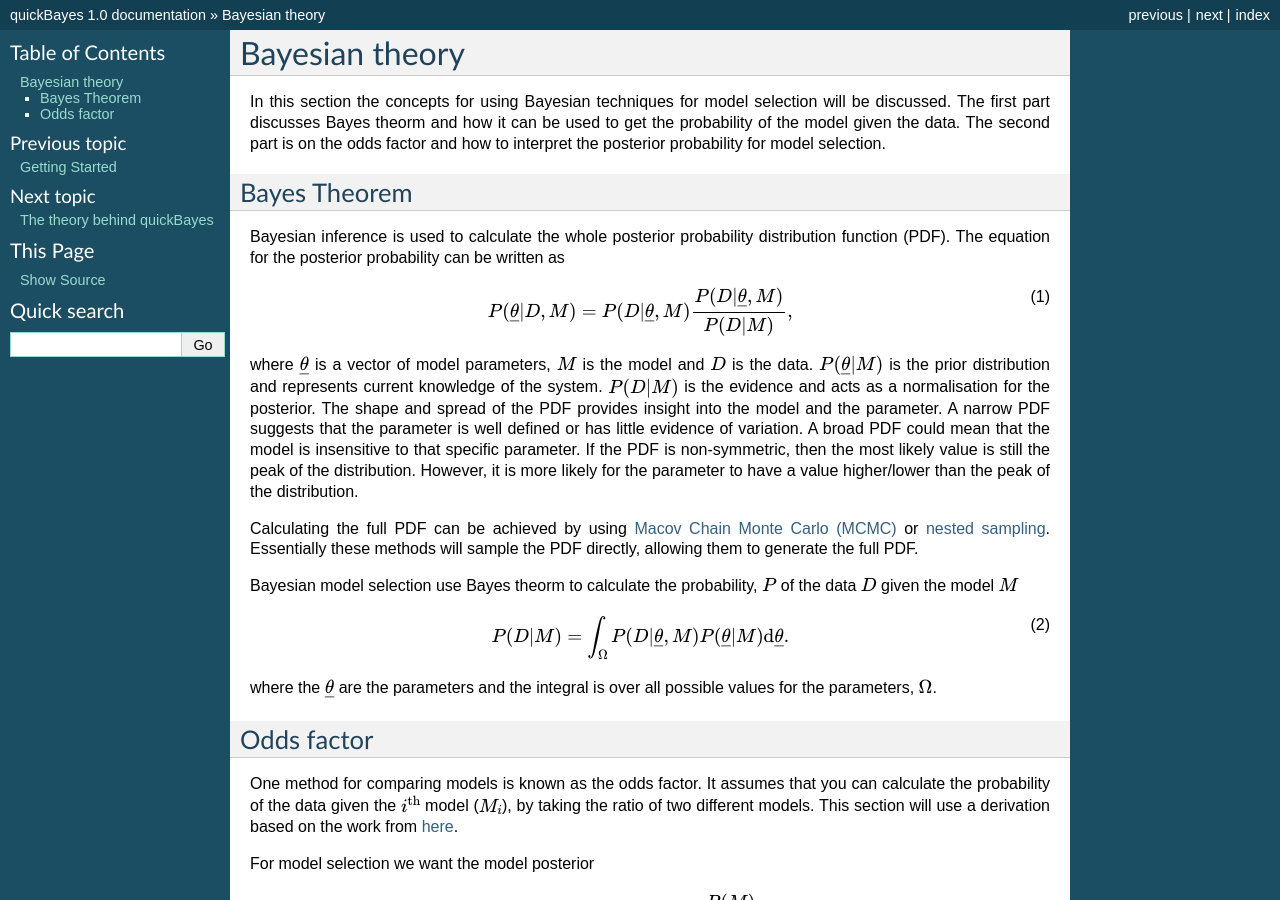
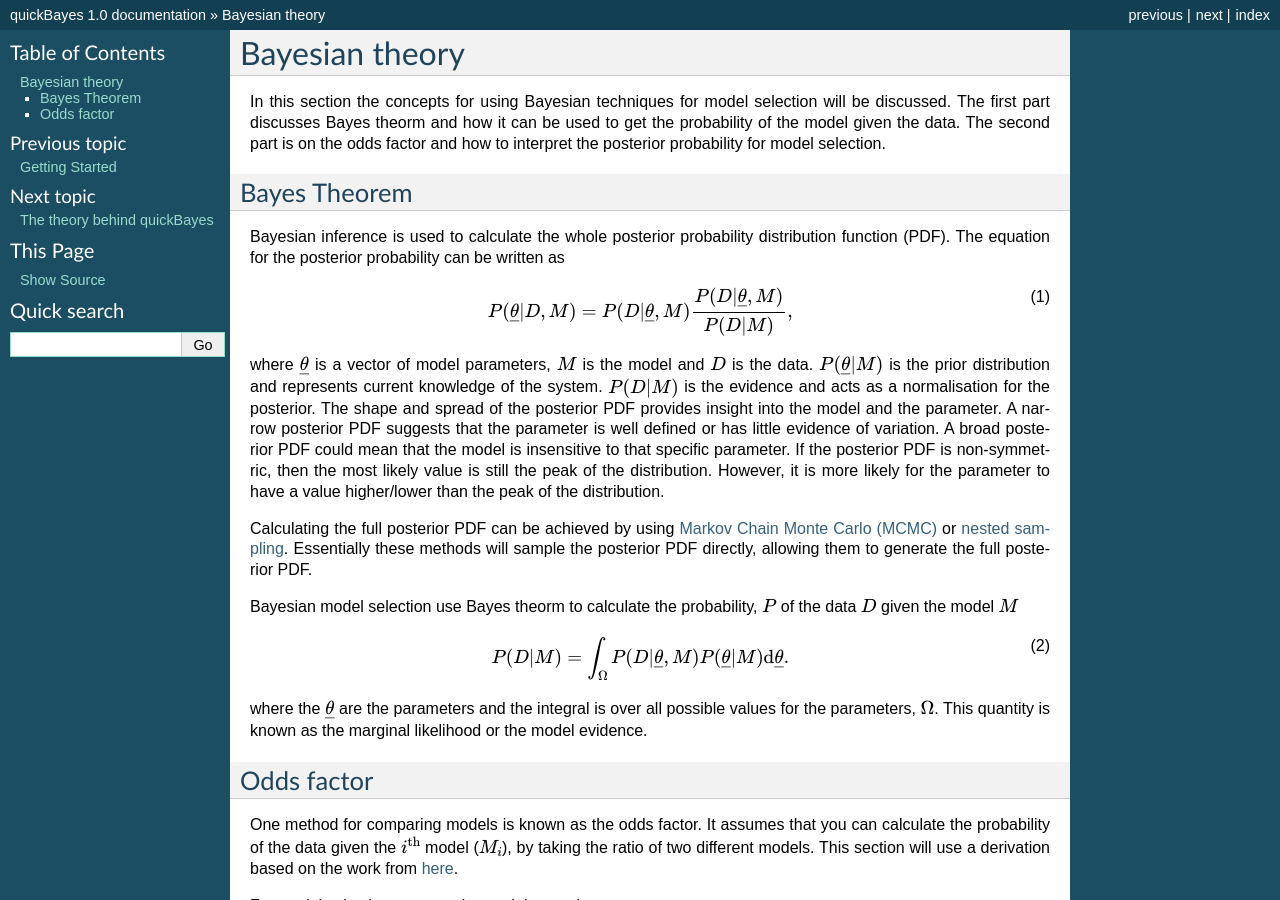
Before and after one commit to ISISNeutronMuon/quickBayes, a Sphinx documentation site: the page built from docs/source/maths.rst, in a window 1280 px wide and 900 px high. Built offline with Sphinx 7.4.7, drawn with Linux system fonts in a browser that asks for light colours.

Commit message:
more doc updates (#103)
* more doc updates

* more doc updates

* Update docs/source/maths.rst

Co-authored-by: Jessica Huntley <79837359+jess-farmer@users.noreply.github.com>

---------

Co-authored-by: Jessica Huntley <79837359+jess-farmer@users.noreply.github.com>

```diff
--- a/docs/source/cf/nest.rst
+++ b/docs/source/cf/nest.rst
@@ -71,5 +71,5 @@
 
    P_i = \frac{L_i[X_{i+1} - X_{i}]}{2Z}.
 
-A density estimation method (e.g. weighted histogram) can then be used to generate the PDF.
+A density estimation method (e.g. weighted histogram) can then be used to generate the posterior PDF.
 The strength of nested sampling is that it can capture multi-modal distributions, but it can be computationally expensive.
--- a/docs/source/introduction.rst
+++ b/docs/source/introduction.rst
@@ -4,7 +4,7 @@
 ============
 
 Statistics is dominated by a school of thought known as frequentist statistics.
-To demonstrate the difference, let's consider a bag containing a mixture of red and yellow balls.
+To demonstrate the difference between frequentist and Bayesian statistics, let's consider a bag containing a mixture of red and yellow balls.
 If a ball is chosen from the bag, such that only one person knows its colour.
 Then a frequentist would say that the probability of that ball being red is either :math:`100\%` or :math:`0\%`, as it is definitely red or not.
 
--- a/docs/source/maths.rst
+++ b/docs/source/maths.rst
@@ -21,14 +21,14 @@
 where :math:`\underline{\theta}` is a vector of model parameters, :math:`M` is the model and :math:`D` is the data.
 :math:`P(\underline{\theta} | M)` is the prior distribution and represents current knowledge of the system.
 :math:`P(D | M)` is the evidence and acts as a normalisation for the posterior.
-The shape and spread of the PDF provides insight into the model and the parameter.
-A narrow PDF suggests that the parameter is well defined or has little evidence of variation.
-A broad PDF could mean that the model is insensitive to that specific parameter.
-If the PDF is non-symmetric, then the most likely value is still the peak of the distribution.
+The shape and spread of the posterior PDF provides insight into the model and the parameter.
+A narrow posterior PDF suggests that the parameter is well defined or has little evidence of variation.
+A broad posterior PDF could mean that the model is insensitive to that specific parameter.
+If the posterior PDF is non-symmetric, then the most likely value is still the peak of the distribution.
 However, it is more likely for the parameter to have a value higher/lower than the peak of the distribution.
 
-Calculating the full PDF can be achieved by using :ref:`Macov Chain Monte Carlo (MCMC) <MCMC>` or :ref:`nested sampling<nest>`.
-Essentially these methods will sample the PDF directly, allowing them to generate the full PDF.
+Calculating the full posterior PDF can be achieved by using :ref:`Markov Chain Monte Carlo (MCMC) <MCMC>` or :ref:`nested sampling<nest>`.
+Essentially these methods will sample the posterior PDF directly, allowing them to generate the full posterior PDF.
 
 Bayesian model selection use Bayes theorm to calculate the probability, :math:`P` of the data :math:`D` given the model :math:`M`
 
@@ -38,6 +38,7 @@
    P(D|M) = \int_\Omega P(D| \underline{\theta}, M)P( \underline{\theta}|M)\mathrm{d\underline{\theta}}.
 
 where the :math:`\underline{\theta}` are the parameters and the integral is over all possible values for the parameters, :math:`\Omega`.
+This quantity is known as the marginal likelihood or the model evidence.
 
 Odds factor
 -----------
```
Also changed, not shown: docs/source/cf/MCMC.rst (+5 -5 lines), docs/source/theory.rst (+10 -10 lines).
